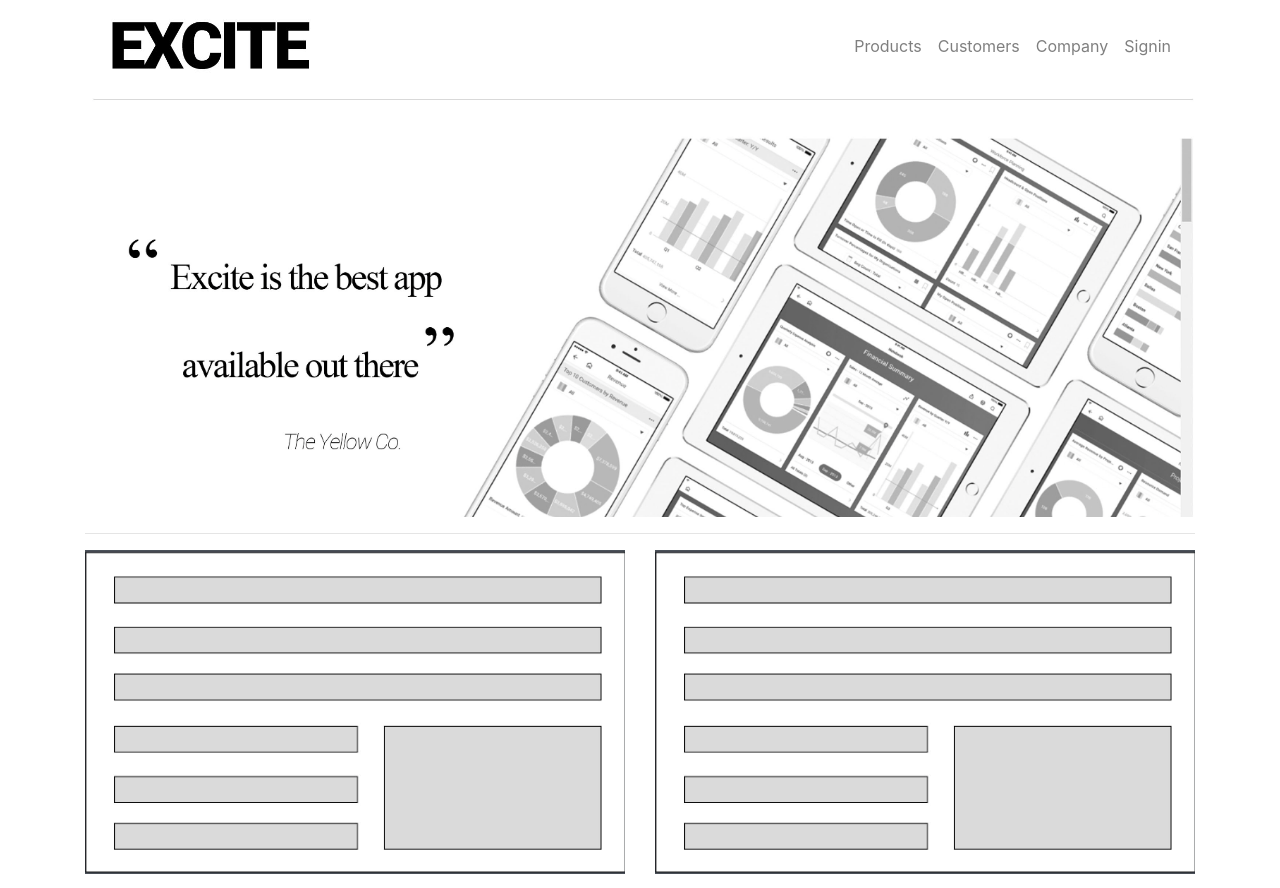
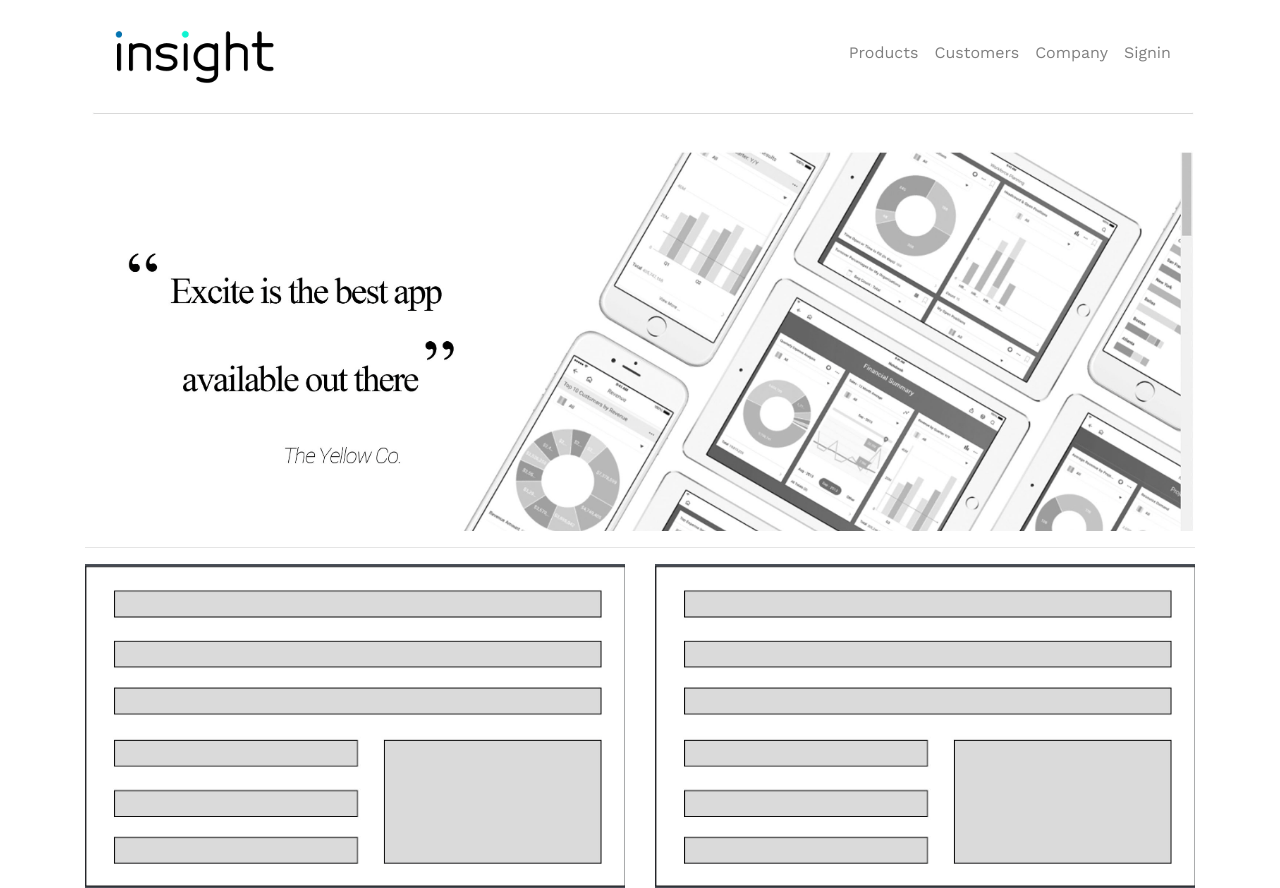
Before and after one commit to angela-andrews/Insight-Employee-Management-System, a React (Create React App) app in the folder client/: page / in a window 1280 px wide. Built offline with nearby package versions, Linux system fonts and the light colour scheme.

Commit message:
Working on Navbar CSS

```diff
--- a/client/public/index.html
+++ b/client/public/index.html
@@ -2,13 +2,15 @@
 <html lang="en">
   <head>
     <meta charset="utf-8">
-    <link rel="shortcut icon" href="%PUBLIC_URL%/favicon.ico">
+    <link rel="shortcut icon" href="./images/insight_logo_tr.png">
     <meta name="viewport" content="width=device-width, initial-scale=1, shrink-to-fit=no">
     <meta name="theme-color" content="#000000">
+    <link href="https://fonts.googleapis.com/css?family=Work+Sans:400,700" rel="stylesheet">
     <link rel="stylesheet"
     href="https://stackpath.bootstrapcdn.com/bootstrap/4.1.3/css/bootstrap.min.css"
     integrity="sha384-MCw98/SFnGE8fJT3GXwEOngsV7Zt27NXFoaoApmYm81iuXoPkFOJwJ8ERdknLPMO"
     crossorigin="anonymous">
+    <link rel="stylesheet" href="./stylesheets/styles.css">
     <title>Insight</title>
   </head>
   <body>
--- /dev/null
+++ b/client/public/stylesheets/styles.css
@@ -0,0 +1,12 @@
+html, body {
+  font-family: "Work Sans";
+}
+
+a {
+  color: black;
+}
+
+/* ------- NAVBAR component ------- */
+.logo-name {
+  height: 80px;
+}
--- a/client/src/App.js
+++ b/client/src/App.js
@@ -15,7 +15,7 @@
 const App = () => (
   <div className="container">
     <Navbar
-    imageSrc={"images/excite.png"}
+    imageSrc={"images/insight_name_tr.png"}
     imageAlt={"Incite Logo"}
     navLinks={["products", "customers", "company", "signin"]}
     signIn={true}
--- a/client/src/components/Elements/Navbar.js
+++ b/client/src/components/Elements/Navbar.js
@@ -3,7 +3,7 @@
 const Navbar = ({ imageSrc, imageAlt, navLinks, signIn }) => (
   <nav className="navbar navbar-expand-lg navbar-light">
     <a className="navbar-brand" href="/">
-      <img alt={imageAlt} src={imageSrc} />
+      <img className="logo-name" alt={imageAlt} src={imageSrc} />
     </a>
     <button
       className="navbar-toggler" type="button" data-toggle="collapse" data-target="#navbarNav" aria-controls="navbarNav"
```
Also changed, not shown: 1 other file (tests, documents, lock files or other folders).
